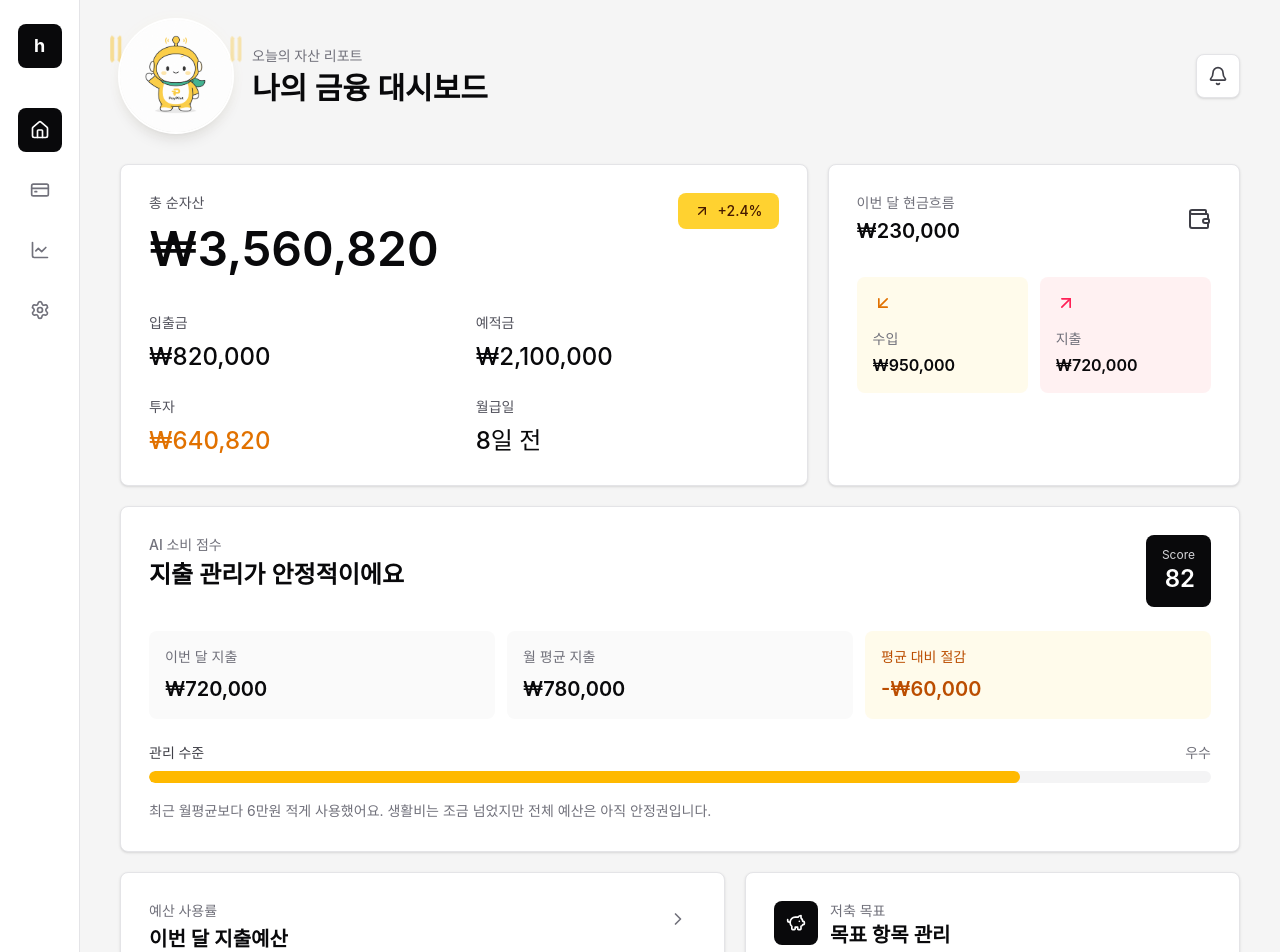
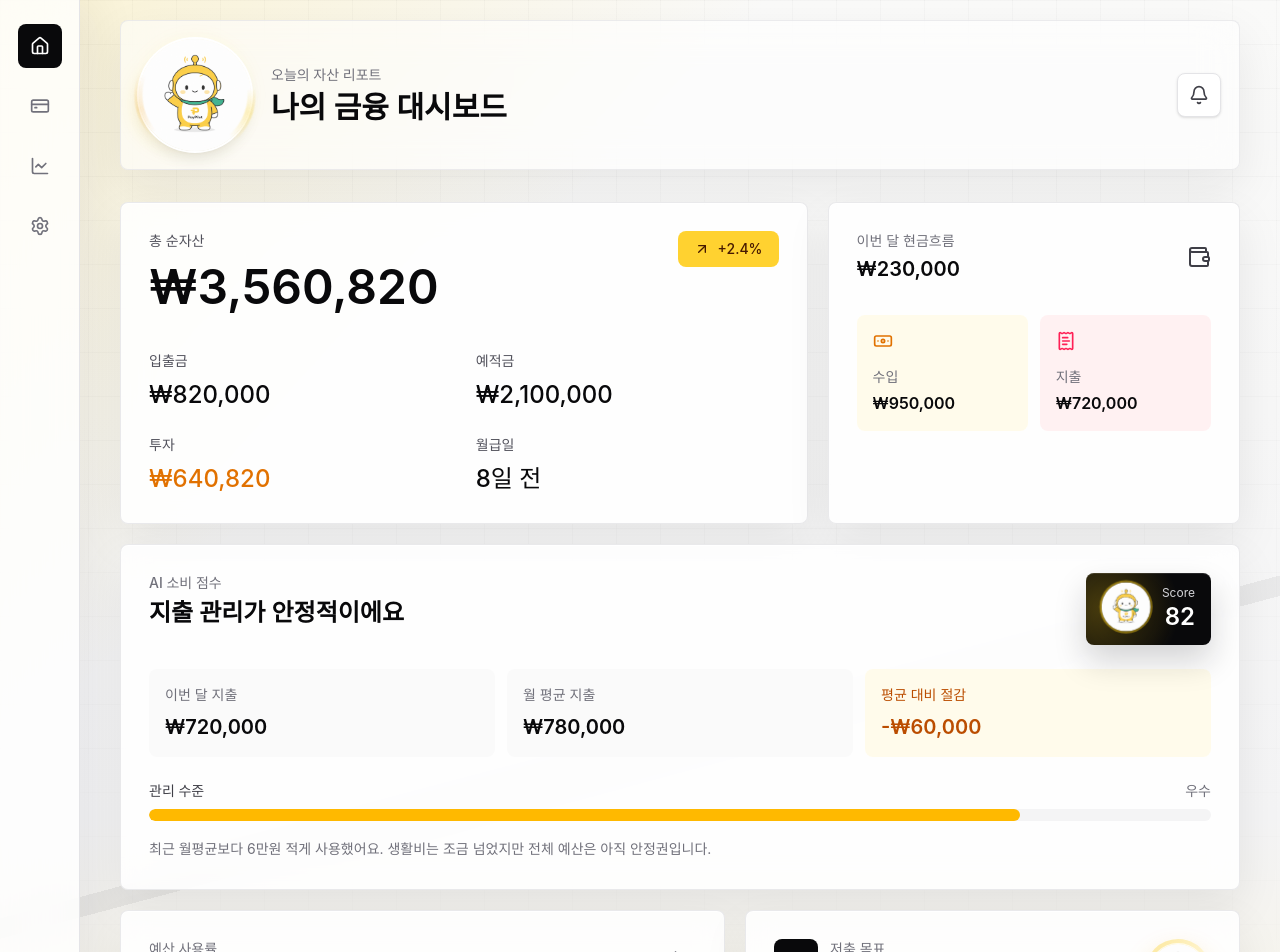
Before and after one commit to hgkdms0810-del/haeunkim, a React (Vite) app: page / in a window 1280 px wide. Shown: the top 952 px of the page. Built offline with nearby package versions, Linux system fonts and the light colour scheme.

Commit message:
Polish dashboard interactions and theme

```diff
--- a/src/App.tsx
+++ b/src/App.tsx
@@ -1,6 +1,6 @@
 import {
-  ArrowDownLeft,
   ArrowUpRight,
+  Banknote,
   Bell,
   ChevronRight,
   CreditCard,
@@ -11,6 +11,7 @@ import {
   MoreHorizontal,
   Plus,
   PiggyBank,
+  ReceiptText,
   Settings,
   ShieldCheck,
   Wallet,
@@ -20,14 +21,15 @@ import paypilotLogo from './assets/paypilot-logo.png';
 
 function App() {
   const currentPath = window.location.pathname;
+  const [darkMode, setDarkMode] = useState(() => localStorage.getItem('paypilot-dark-mode') === 'true');
 
   const spending = [
     { label: '식비', used: '₩310,000', budget: '₩360,000', remaining: '₩50,000', percent: 86, color: 'bg-rose-400', status: '주의' },
     { label: '교통', used: '₩75,000', budget: '₩100,000', remaining: '₩25,000', percent: 75, color: 'bg-sky-500', status: '안정' },
-    { label: '카페', used: '₩68,000', budget: '₩90,000', remaining: '₩22,000', percent: 76, color: 'bg-sky-500', status: '관리' },
+    { label: '카페', used: '₩68,000', budget: '₩90,000', remaining: '₩22,000', percent: 76, color: 'bg-fuchsia-500', status: '관리' },
     { label: '쇼핑', used: '₩120,000', budget: '₩150,000', remaining: '₩30,000', percent: 80, color: 'bg-amber-400', status: '관리' },
     { label: '구독', used: '₩37,000', budget: '₩50,000', remaining: '₩13,000', percent: 74, color: 'bg-violet-500', status: '안정' },
-    { label: '생활', used: '₩110,000', budget: '₩100,000', remaining: '-₩10,000', percent: 100, color: 'bg-rose-500', status: '초과' },
+    { label: '생활', used: '₩110,000', budget: '₩100,000', remaining: '-₩10,000', percent: 100, color: 'bg-zinc-700', status: '초과' },
   ];
 
   const navLinkClass = (path: string) =>
@@ -56,18 +58,15 @@ function App() {
           ? '앱 환경 관리'
           : '오늘의 자산 리포트';
 
+  const handleDarkModeChange = (enabled: boolean) => {
+    setDarkMode(enabled);
+    localStorage.setItem('paypilot-dark-mode', String(enabled));
+  };
+
   return (
-    <main className="min-h-screen bg-neutral-100 text-zinc-950">
+    <main className={`app-shell min-h-screen bg-neutral-100 text-zinc-950 ${darkMode ? 'app-dark' : ''}`}>
       <div className="mx-auto flex min-h-screen max-w-7xl">
-        <aside className="hidden w-20 shrink-0 flex-col items-center border-r border-zinc-200 bg-white py-6 lg:flex">
-          <a
-            href="/"
-            className="mb-10 flex h-11 w-11 items-center justify-center rounded-lg bg-zinc-950 text-lg font-bold text-white"
-            aria-label="홈으로 이동"
-          >
-            h
-          </a>
-
+        <aside className="app-sidebar hidden w-20 shrink-0 flex-col items-center border-r border-zinc-200 bg-white py-6 lg:flex">
           <nav className="flex flex-1 flex-col gap-4">
             <a href="/" className={navLinkClass('/')} aria-label="홈">
               <Home className="h-5 w-5" />
@@ -84,8 +83,8 @@ function App() {
           </nav>
         </aside>
 
-        <section className="flex-1 px-5 py-5 sm:px-8 lg:px-10">
-          <header className="mb-8 flex items-center justify-between">
+        <section className="relative z-10 flex-1 px-5 py-5 sm:px-8 lg:px-10">
+          <header className="app-header mb-8 flex items-center justify-between">
             <div className="flex items-center gap-5">
               <div className="paypilot-logo-wrap">
                 <span className="paypilot-logo-glow" />
@@ -113,7 +112,7 @@ function App() {
           ) : currentPath === '/analytics' ? (
             <AnalyticsPage />
           ) : currentPath === '/settings' ? (
-            <SettingsPage />
+            <SettingsPage darkMode={darkMode} onDarkModeChange={handleDarkModeChange} />
           ) : (
             <DashboardPage spending={spending} />
           )}
@@ -183,8 +182,8 @@ function DashboardPage({
             <Wallet className="h-6 w-6 text-zinc-700" />
           </div>
           <div className="mt-8 grid grid-cols-2 gap-3">
-            <SummaryBox icon={<ArrowDownLeft className="h-5 w-5 text-amber-600" />} label="수입" value="₩950,000" tone="amber" interactive />
-            <SummaryBox icon={<ArrowUpRight className="h-5 w-5 text-rose-500" />} label="지출" value="₩720,000" tone="rose" interactive />
+            <SummaryBox icon={<Banknote className="h-5 w-5 text-amber-600" />} label="수입" value="₩950,000" tone="amber" interactive />
+            <SummaryBox icon={<ReceiptText className="h-5 w-5 text-rose-500" />} label="지출" value="₩720,000" tone="rose" interactive />
           </div>
         </section>
       </div>
@@ -195,9 +194,12 @@ function DashboardPage({
             <p className="text-sm font-medium text-zinc-500">AI 소비 점수</p>
             <h2 className="mt-1 text-2xl font-semibold">지출 관리가 안정적이에요</h2>
           </div>
-          <div className="rounded-lg bg-zinc-950 px-4 py-3 text-right text-white">
+          <div className="mascot-score-card flex items-center gap-3 rounded-lg bg-zinc-950 px-4 py-3 text-white">
+            <img src={paypilotLogo} alt="" className="mascot-mini h-12 w-12 rounded-full object-cover" />
+            <div className="text-right">
               <p className="text-xs text-zinc-300">Score</p>
               <p className="text-2xl font-semibold">82</p>
+            </div>
           </div>
         </div>
 
@@ -287,6 +289,7 @@ function DashboardPage({
         </section>
 
         <section className="rounded-lg border border-zinc-200 bg-white p-5 shadow-sm sm:p-7">
+          <div className="flex items-start justify-between gap-4">
             <div className="flex items-start gap-3">
               <div className="flex h-11 w-11 shrink-0 items-center justify-center rounded-lg bg-zinc-950 text-white">
                 <PiggyBank className="h-5 w-5" />
@@ -294,6 +297,10 @@ function DashboardPage({
               <div>
                 <p className="text-sm text-zinc-500">저축 목표</p>
                 <h2 className="text-xl font-semibold">목표 항목 관리</h2>
+              </div>
+            </div>
+            <div className="mascot-orb hidden sm:block">
+              <img src={paypilotLogo} alt="" className="h-14 w-14 rounded-full object-cover" />
             </div>
           </div>
 
@@ -610,15 +617,33 @@ function AnalyticsPage() {
     </div>
   );
 }
-function SettingsPage() {
+function SettingsPage({
+  darkMode,
+  onDarkModeChange,
+}: {
+  darkMode: boolean;
+  onDarkModeChange: (enabled: boolean) => void;
+}) {
+  const settings = ['알림 받기', '월 예산 자동 계산', '다크 모드', '데이터 백업'];
+
   return (
     <section className="rounded-lg border border-zinc-200 bg-white p-6 shadow-sm">
       <h2 className="text-xl font-semibold">앱 설정</h2>
       <div className="mt-6 divide-y divide-zinc-100">
-        {['알림 받기', '월 예산 자동 계산', '다크 모드', '데이터 백업'].map((label) => (
+        {settings.map((label) => (
           <label key={label} className="flex items-center justify-between py-4">
             <span className="font-medium">{label}</span>
-            <input type="checkbox" className="h-5 w-5 accent-zinc-950" defaultChecked={label !== '다크 모드'} />
+            <input
+              type="checkbox"
+              className="h-5 w-5 accent-amber-400"
+              checked={label === '다크 모드' ? darkMode : label !== '다크 모드'}
+              onChange={(event) => {
+                if (label === '다크 모드') {
+                  onDarkModeChange(event.target.checked);
+                }
+              }}
+              readOnly={label !== '다크 모드'}
+            />
           </label>
         ))}
       </div>
--- a/src/index.css
+++ b/src/index.css
@@ -14,6 +14,257 @@
 body {
   margin: 0;
   min-width: 320px;
+  background: #f5f5f4;
+}
+
+.app-shell {
+  position: relative;
+  overflow: hidden;
+  background:
+    linear-gradient(135deg, rgba(250, 204, 21, 0.16), transparent 26%),
+    linear-gradient(165deg, transparent 0 45%, rgba(24, 24, 27, 0.06) 45% 46%, transparent 46% 100%),
+    linear-gradient(180deg, #fafaf9 0%, #f4f4f5 48%, #fef3c7 100%);
+}
+
+.app-shell::before {
+  content: "";
+  position: absolute;
+  inset: 0;
+  pointer-events: none;
+  background-image:
+    linear-gradient(rgba(24, 24, 27, 0.035) 1px, transparent 1px),
+    linear-gradient(90deg, rgba(24, 24, 27, 0.035) 1px, transparent 1px);
+  background-size: 44px 44px;
+  mask-image: linear-gradient(to bottom, rgba(0, 0, 0, 0.72), transparent 72%);
+}
+
+.app-shell > div {
+  position: relative;
+  z-index: 1;
+}
+
+.app-sidebar {
+  background: rgba(255, 255, 255, 0.78);
+  backdrop-filter: blur(18px);
+  box-shadow: 18px 0 44px rgba(24, 24, 27, 0.06);
+}
+
+.app-sidebar nav a {
+  box-shadow: inset 0 0 0 1px transparent;
+}
+
+.app-sidebar nav a:hover {
+  box-shadow:
+    inset 0 0 0 1px rgba(250, 204, 21, 0.5),
+    0 10px 22px rgba(24, 24, 27, 0.08);
+}
+
+.app-header {
+  border: 1px solid rgba(228, 228, 231, 0.72);
+  border-radius: 8px;
+  background: rgba(255, 255, 255, 0.54);
+  padding: 18px;
+  backdrop-filter: blur(18px);
+  box-shadow: 0 18px 48px rgba(24, 24, 27, 0.08);
+}
+
+.app-shell section.rounded-lg {
+  border-color: rgba(228, 228, 231, 0.82);
+  background-color: rgba(255, 255, 255, 0.86);
+  backdrop-filter: blur(14px);
+  box-shadow:
+    0 18px 45px rgba(24, 24, 27, 0.08),
+    inset 0 1px 0 rgba(255, 255, 255, 0.72);
+  transition:
+    transform 180ms ease,
+    box-shadow 180ms ease,
+    border-color 180ms ease;
+}
+
+.app-shell section.rounded-lg:hover {
+  transform: translateY(-2px);
+  border-color: rgba(250, 204, 21, 0.52);
+  box-shadow:
+    0 24px 55px rgba(24, 24, 27, 0.11),
+    inset 0 1px 0 rgba(255, 255, 255, 0.8);
+}
+
+.app-shell button,
+.app-shell a {
+  -webkit-tap-highlight-color: transparent;
+}
+
+.app-shell button {
+  transition:
+    transform 160ms ease,
+    background-color 160ms ease,
+    box-shadow 160ms ease,
+    color 160ms ease;
+}
+
+.app-shell button:hover {
+  transform: translateY(-1px);
+}
+
+.app-shell input {
+  box-shadow: inset 0 1px 0 rgba(255, 255, 255, 0.62);
+}
+
+.mascot-score-card {
+  position: relative;
+  overflow: hidden;
+  box-shadow:
+    0 16px 32px rgba(24, 24, 27, 0.18),
+    inset 0 1px 0 rgba(255, 255, 255, 0.12);
+}
+
+.mascot-score-card::before {
+  content: "";
+  position: absolute;
+  inset: -40%;
+  background: radial-gradient(circle, rgba(250, 204, 21, 0.28), transparent 58%);
+  transform: translateX(-20%);
+}
+
+.mascot-mini {
+  position: relative;
+  z-index: 1;
+  box-shadow:
+    0 0 0 2px rgba(250, 204, 21, 0.45),
+    0 10px 24px rgba(0, 0, 0, 0.18);
+  animation: mascot-breathe 3.4s ease-in-out infinite;
+}
+
+.mascot-score-card > div {
+  position: relative;
+  z-index: 1;
+}
+
+.mascot-orb {
+  position: relative;
+  padding: 5px;
+  border-radius: 9999px;
+  background: linear-gradient(135deg, rgba(250, 204, 21, 0.42), rgba(255, 255, 255, 0.5));
+  box-shadow: 0 12px 26px rgba(245, 158, 11, 0.22);
+}
+
+.mascot-orb::before {
+  content: "";
+  position: absolute;
+  inset: -8px;
+  border-radius: 9999px;
+  background: radial-gradient(circle, rgba(250, 204, 21, 0.24), transparent 68%);
+  animation: mascot-glow 3.8s ease-in-out infinite;
+}
+
+.mascot-orb img {
+  position: relative;
+  z-index: 1;
+  box-shadow: 0 0 0 1px rgba(255, 255, 255, 0.76);
+}
+
+.app-dark {
+  color-scheme: dark;
+  background:
+    linear-gradient(135deg, rgba(250, 204, 21, 0.12), transparent 26%),
+    linear-gradient(165deg, transparent 0 45%, rgba(250, 250, 250, 0.06) 45% 46%, transparent 46% 100%),
+    linear-gradient(180deg, #09090b 0%, #18181b 58%, #292524 100%);
+  color: #f4f4f5;
+}
+
+.app-dark::before {
+  background-image:
+    linear-gradient(rgba(250, 250, 250, 0.045) 1px, transparent 1px),
+    linear-gradient(90deg, rgba(250, 250, 250, 0.045) 1px, transparent 1px);
+}
+
+.app-dark .app-sidebar,
+.app-dark .app-header {
+  background: rgba(24, 24, 27, 0.72);
+  border-color: #3f3f46;
+}
+
+.app-dark .app-sidebar nav a:hover {
+  box-shadow:
+    inset 0 0 0 1px rgba(250, 204, 21, 0.34),
+    0 10px 22px rgba(0, 0, 0, 0.32);
+}
+
+.app-dark .bg-white {
+  background-color: #18181b !important;
+}
+
+.app-dark .bg-neutral-100 {
+  background-color: #09090b !important;
+}
+
+.app-dark .bg-zinc-50,
+.app-dark .bg-zinc-100 {
+  background-color: #27272a !important;
+}
+
+.app-dark .bg-zinc-200 {
+  background-color: #3f3f46 !important;
+}
+
+.app-dark .bg-amber-50 {
+  background-color: #3b2f12 !important;
+}
+
+.app-dark .bg-rose-50 {
+  background-color: #3b1f29 !important;
+}
+
+.app-dark .border-zinc-100,
+.app-dark .border-zinc-200 {
+  border-color: #3f3f46 !important;
+}
+
+.app-dark .divide-zinc-100 > :not([hidden]) ~ :not([hidden]) {
+  border-color: #3f3f46 !important;
+}
+
+.app-dark .text-zinc-950,
+.app-dark .text-zinc-700,
+.app-dark .text-zinc-600 {
+  color: #f4f4f5 !important;
+}
+
+.app-dark .text-zinc-500,
+.app-dark .text-zinc-300 {
+  color: #a1a1aa !important;
+}
+
+.app-dark input {
+  background-color: #18181b;
+  color: #f4f4f5;
+}
+
+.app-dark input::placeholder {
+  color: #71717a;
+}
+
+.app-dark .shadow-sm {
+  box-shadow: 0 12px 28px rgba(0, 0, 0, 0.28) !important;
+}
+
+.app-dark section.rounded-lg {
+  border-color: rgba(63, 63, 70, 0.9) !important;
+  background-color: rgba(24, 24, 27, 0.82) !important;
+  box-shadow:
+    0 18px 45px rgba(0, 0, 0, 0.34),
+    inset 0 1px 0 rgba(255, 255, 255, 0.05) !important;
+}
+
+.app-dark section.rounded-lg:hover {
+  border-color: rgba(250, 204, 21, 0.42) !important;
+  box-shadow:
+    0 24px 55px rgba(0, 0, 0, 0.42),
+    inset 0 1px 0 rgba(255, 255, 255, 0.07) !important;
+}
+
+.app-dark .mascot-orb {
+  background: linear-gradient(135deg, rgba(250, 204, 21, 0.38), rgba(39, 39, 42, 0.72));
 }
 
 .paypilot-logo-wrap {
@@ -25,11 +276,14 @@ body {
 
 .paypilot-logo-glow {
   position: absolute;
-  inset: 8px;
+  inset: -10px;
   border-radius: 9999px;
-  background: radial-gradient(circle, rgba(250, 204, 21, 0.42), transparent 68%);
-  filter: blur(14px);
-  animation: paypilot-pulse 2.4s ease-in-out infinite;
+  background:
+    radial-gradient(circle, rgba(250, 204, 21, 0.42) 0 34%, transparent 66%),
+    conic-gradient(from 120deg, transparent 0 20%, rgba(250, 204, 21, 0.3) 34%, transparent 50% 100%);
+  filter: blur(12px);
+  opacity: 0.85;
+  animation: paypilot-pulse 3s ease-in-out infinite;
 }
 
 .paypilot-logo {
@@ -43,24 +297,30 @@ body {
 .paypilot-logo-wrap::after {
   content: "";
   position: absolute;
-  top: 12%;
-  width: 12px;
-  height: 32px;
-  border: 4px solid #f8c537;
-  border-top-color: transparent;
-  border-bottom-color: transparent;
+  inset: 4px;
   border-radius: 9999px;
-  opacity: 0.75;
-  animation: paypilot-signal 1.8s ease-in-out infinite;
+  pointer-events: none;
 }
 
 .paypilot-logo-wrap::before {
-  left: -10px;
+  border: 1px solid rgba(250, 204, 21, 0.46);
+  animation: paypilot-halo 2.8s ease-in-out infinite;
 }
 
 .paypilot-logo-wrap::after {
-  right: -10px;
-  animation-delay: 0.18s;
+  inset: -8px;
+  background: conic-gradient(
+    from 35deg,
+    transparent 0 18%,
+    rgba(250, 204, 21, 0.34) 25%,
+    transparent 34% 58%,
+    rgba(245, 158, 11, 0.24) 66%,
+    transparent 76% 100%
+  );
+  -webkit-mask: radial-gradient(circle, transparent 57%, #000 59%, #000 66%, transparent 68%);
+  mask: radial-gradient(circle, transparent 57%, #000 59%, #000 66%, transparent 68%);
+  opacity: 0.78;
+  animation: paypilot-orbit 6s linear infinite;
 }
 
 @keyframes paypilot-float {
@@ -99,15 +359,49 @@ body {
   }
 }
 
-@keyframes paypilot-signal {
+@keyframes paypilot-halo {
   0%,
   100% {
     opacity: 0.35;
+    transform: scale(0.95);
+  }
+
+  50% {
+    opacity: 0.8;
+    transform: scale(1.05);
+  }
+}
+
+@keyframes paypilot-orbit {
+  from {
+    transform: rotate(0deg);
+  }
+
+  to {
+    transform: rotate(360deg);
+  }
+}
+
+@keyframes mascot-breathe {
+  0%,
+  100% {
+    transform: translateY(0) scale(1);
+  }
+
+  50% {
+    transform: translateY(-3px) scale(1.03);
+  }
+}
+
+@keyframes mascot-glow {
+  0%,
+  100% {
+    opacity: 0.45;
     transform: scale(0.92);
   }
 
   50% {
-    opacity: 0.95;
+    opacity: 0.9;
     transform: scale(1.08);
   }
 }
```
Lines whose indentation alone changed are shown as unchanged.
